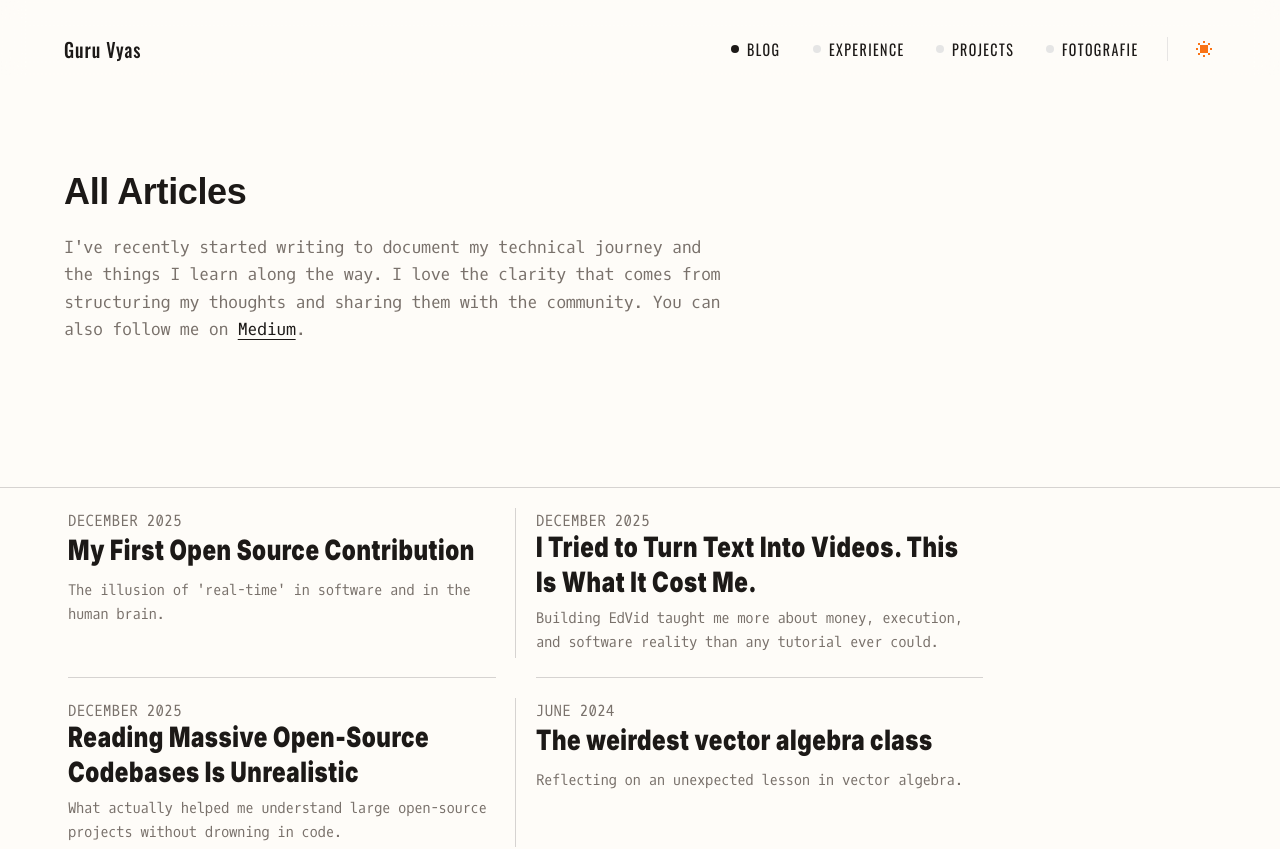
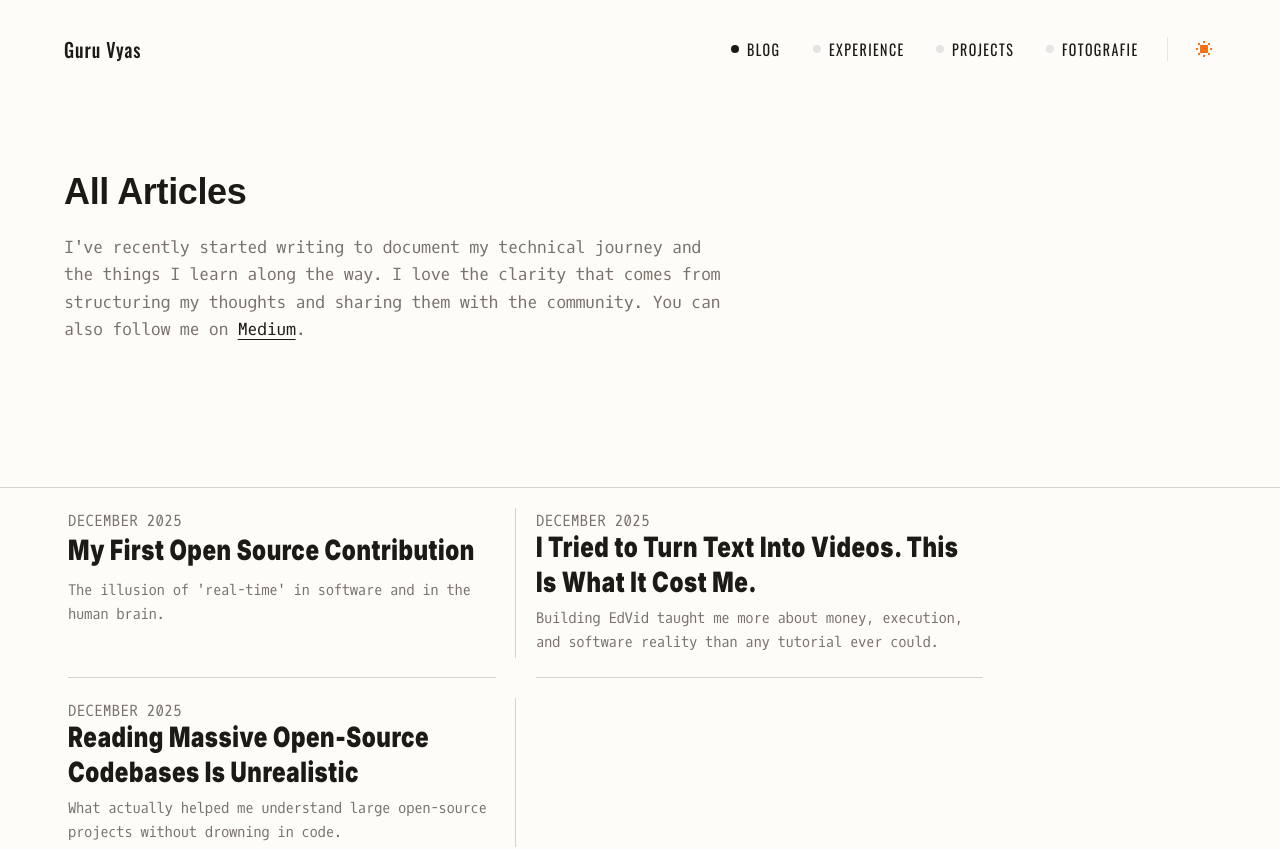
Before and after one commit to wakeupguruu/portfolio, a Next.js app: page /blog in a window 1280 px wide. Shown: the top 849 px of the page. Built offline with nearby package versions, Linux system fonts and the light colour scheme; a web font is replaced by a local one.

Commit message:
content: remove weirdest algebra blog post

```diff
--- a/app/blog/data.ts
+++ b/app/blog/data.ts
@@ -29,14 +29,5 @@ export const POSTS = [
         caption: "Navigating complexity.",
         readingTime: "5 min read"
     },
-    {
-        date: "JUNE 2024",
-        title: "The weirdest vector algebra class",
-        slug: "the-weirdest-vector-algebra-class",
-        href: "/blog/the-weirdest-vector-algebra-class",
-        excerpt: "Reflecting on an unexpected lesson in vector algebra.",
-        image: "/hero-character-removebg-preview.png",
-        caption: "A lesson in direction and magnitude.",
-        readingTime: "2 min read"
-    },
+
 ];
--- a/content/blogs/the-weirdest-vector-algebra-class.md
+++ /dev/null
@@ -1,11 +0,0 @@
-I remember sitting in that classroom, the chalk dust dancing in the beams of sunlight that pierced through the window. It wasn't just about vectors; it was about perspective.
-
-The teacher drew a line, then another. "Direction," he said, "is just as important as magnitude." At the time, I thought he was talking about arrows on a grid. Years later, I realized he was talking about life.
-
-### The Lesson
-
-Mathematics often feels abstract, detached from reality. But vector algebra? That's the physics of ambition. You can push as hard as you want (magnitude), but if you're pushing against a wall (wrong direction), you're going nowhere.
-
-> "Magnitude without direction is just chaos." - [A random math teacher](#)
-
-That class changed how I approach problems. I stop asking "how hard?" and start asking "where to?".
```
